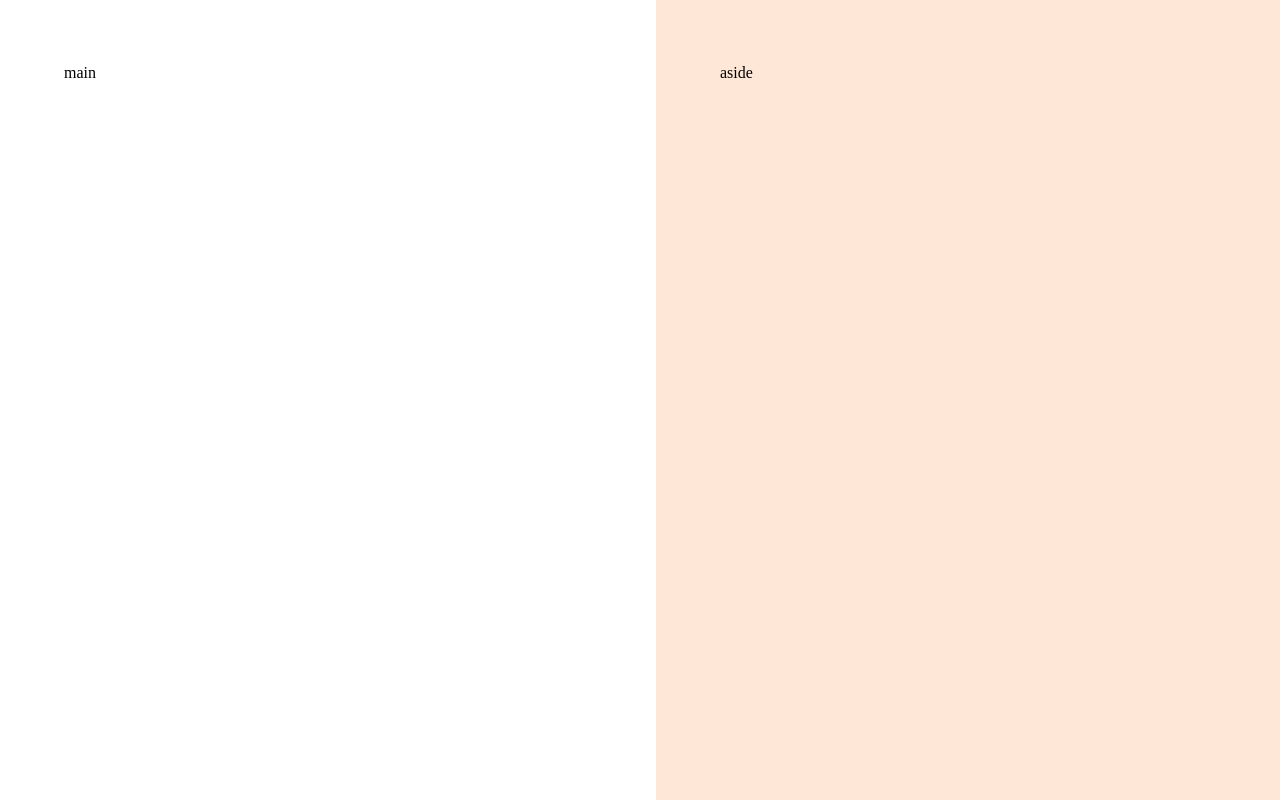
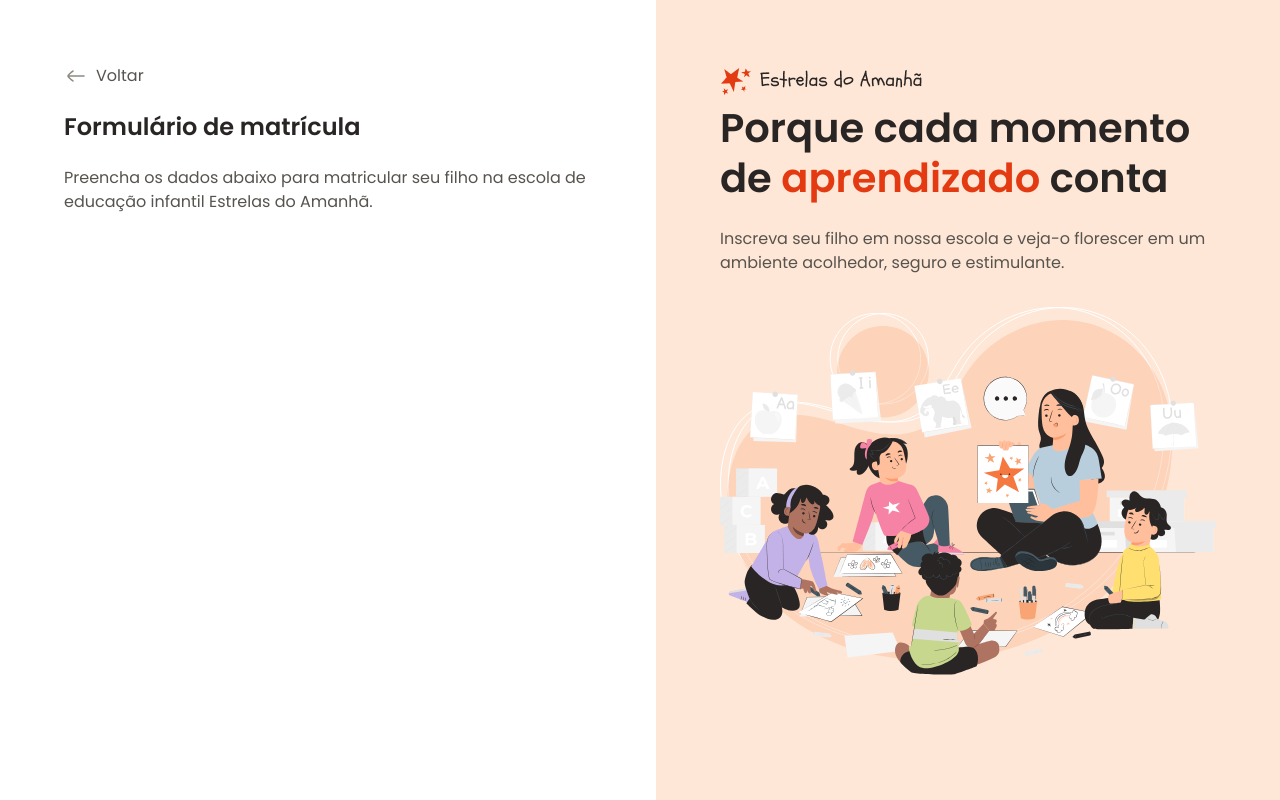
Before and after one commit to vctrhugoop/aula-de-forms, a plain HTML site: page index.html in a window 1280 px wide. Drawn offline with Linux system fonts and the light colour scheme.

Commit message:
✨ feat: feat: add aside section and initial main content layout

```diff
--- a/index.html
+++ b/index.html
@@ -7,6 +7,7 @@
     <meta charset="UTF-8" />
     <meta name="viewport" content="width=device-width, initial-scale=1.0" />
     <title>Estrelas do Amanhã</title>
+    <link rel="shortcut icon" href="assets/favicon.png" type="image/png" />
 
     <link rel="stylesheet" href="styles/index.css" />
     <link
@@ -17,11 +18,45 @@
   <body>
     <div id="app">
       <main>
-        <div class="main-container">main</div>
+        <div class="main-container">
+          <div class="back">
+            <img src="assets/icons/arrow-left-02.png" alt="" />
+            <span>Voltar</span>
+          </div>
+
+          <h1>Formulário de matrícula</h1>
+          <p>
+            Preencha os dados abaixo para matricular seu filho na escola de
+            educação infantil Estrelas do Amanhã.
+          </p>
+        </div>
       </main>
 
       <aside>
-        <div class="aside-container">aside</div>
+        <div class="aside-container">
+          <header>
+            <img
+              src="assets/Logo.png"
+              alt="Logotipo da organização 'Estrelas de Amanhã'. Inclui uma estrela laranja maior com duas menores ao lado, seguida pelo texto 'Estrelas de Amanhã' em preto, em uma fonte limpa e elegante."
+            />
+            <h2>Porque cada momento de <span>aprendizado</span> conta</h2>
+            <p>
+              Inscreva seu filho em nossa escola e veja-o florescer em um
+              ambiente acolhedor, seguro e estimulante.
+            </p>
+          </header>
+
+          <img
+            src="assets/Illustration.svg"
+            alt="Uma ilustração de uma
+          professora sentada no chão com cinco crianças ao seu redor em um
+          ambiente de sala de aula. A professora segura um cartão com uma
+          estrela vermelha, enquanto as crianças desenham e pintam em folhas de
+          papel espalhadas pelo chão. Ao fundo, há cartões com letras do
+          alfabeto e imagens, sugerindo atividades educativas. O cenário é
+          iluminado e acolhedor, com tons suaves."
+          />
+        </div>
       </aside>
     </div>
   </body>
--- a/styles/global.css
+++ b/styles/global.css
@@ -39,4 +39,16 @@
 
 body {
   overflow: hidden;
+
+  font: var(--text);
+  color: var(--text-secondary);
 }
+
+h1, h2 {
+  color: var(--text-primary);
+}
+
+img {
+  max-width: 100%;
+  height: auto;
+}
--- a/styles/layout.css
+++ b/styles/layout.css
@@ -14,6 +14,18 @@ main {
     max-width: 33rem;
     margin-left: auto;
   }
+
+  & .back {
+    display: flex;
+    align-items: center;
+    gap: .5rem;
+    margin-bottom: 1.5rem;
+  }
+
+  & h1 {
+    font: 600 1.5rem/1.25 var(--font-family);
+    margin-bottom: 1.5rem;
+  }
 }
 
 aside {
@@ -22,5 +34,18 @@ aside {
 
   & .aside-container {
     max-width: 31rem;
+    margin: auto;
+    & > img {
+      margin-top: 2rem;
+    }
+  }
+
+  & h2 {
+    font: 600 2.5rem/1.25 var(--font-family);
+    margin-bottom: 1.5rem;
+
+    & span {
+      color: var(--text-highlight);
+    }
   }
 }
```
Also changed, not shown: assets/favicon.png (added).
